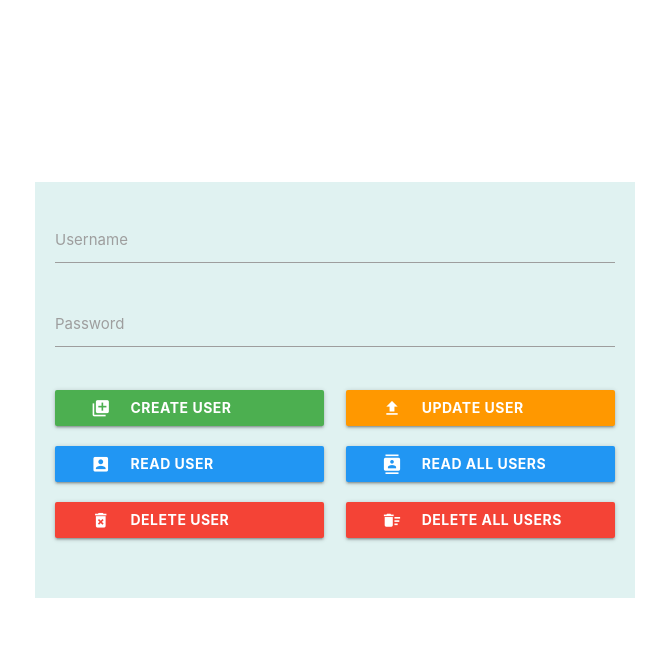
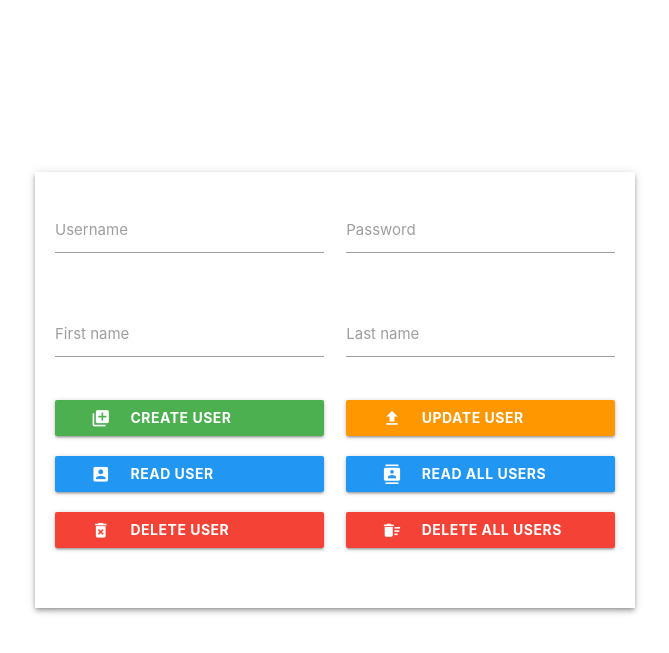
Before and after one commit to MartijnKorbee/UserManager, a PHP site: page / in a window 1280 px wide. Shown: the top 653 px of the page, without its empty margins (305-974 px from the left). Run offline with PHP 8.4, Linux system fonts and the light colour scheme.

Commit message:
changed styling of UI

```diff
--- a/index.html
+++ b/index.html
@@ -31,19 +31,29 @@
         <!-- MESSAGES -->
         <div class="container center-container">
             <div class="row" style="display: flex;">
-                <div class="col s12 teal lighten-5" style="margin: auto; padding: 20px; max-width: 600px;">
+                <div class="col s12 z-depth-2" style="margin: auto; padding: 20px; max-width: 600px;">
                     <!-- FORM -->
                     <div class="row form-row">
                         <form id="signup" class="col s12" method="POST">
                             <!-- FORM INPUT -->
                             <div class="row">
-                                <div class="input-field col s12">
+                                <div class="input-field col s6">
                                     <input type="text" maxlength="12" name="username" id="username" class="validate">
                                     <label for="username">Username</label>
                                 </div>
-                                <div class="input-field col s12">
+                                <div class="input-field col s6">
                                     <input type="password" maxlength="16" name="password" id="password" class="validate">
                                     <label for="password">Password</label>
+                                </div>
+                            </div>
+                            <div class="row">
+                                <div class="input-field col s6">
+                                    <input type="text" maxlength="100" name="firstname" id="firstname" class="validate">
+                                    <label for="firstname">First name</label>
+                                </div>
+                                <div class="input-field col s6">
+                                    <input type="text" maxlength="100" name="lastname" id="lastname" class="validate">
+                                    <label for="password">Last name</label>
                                 </div>
                             </div>
                             <!-- END FORM INPUT -->
--- a/view/displayusers.js
+++ b/view/displayusers.js
@@ -19,14 +19,14 @@ export class DisplayUsers extends NodeHandler {
         userTemplate.innerHTML = `
             <div class="container center-container user-table">
                 <div class="row user-table__row" style="display: flex;">
-                    <div class="col s12 teal lighten-5" style="margin: auto; padding: 0; max-width: 600px;">
+                    <div class="col s12 z-depth-2" style="margin: auto; padding: 0; max-width: 600px;">
                         <table class="centered">
-                            <thead class="teal lighten-3 white-text">
-                                <h5 class="bold" style="padding: 10px 20px;">USER DETAILS:</h5>
+                            <thead class="teal darken-3 white-text">
                                 <tr>
                                     <th>ID</th>
                                     <th>USERNAME</th>
-                                    <th>PASSWORD</th>
+                                    <th>FIRSTNAME</th>
+                                    <th>LASTNAME</th>
                                 </tr>
                             </thead>
                             <tbody id="table-body">
@@ -48,8 +48,9 @@ export class DisplayUsers extends NodeHandler {
             const userRow = `
             <tr>
                 <td>${user.id}</td>
-                <td>${user.username}</td>
-                <td id="password">${user.password}</td>
+                <td style="text-align:left;">${user.username}</td>
+                <td style="text-align:left;">${user.firstName}</td>
+                <td style="text-align:left;">${user.lastName}</td>
             </tr>
             `
 
```
Also changed, not shown: modal/usermanager.php (+11 -6 lines).
